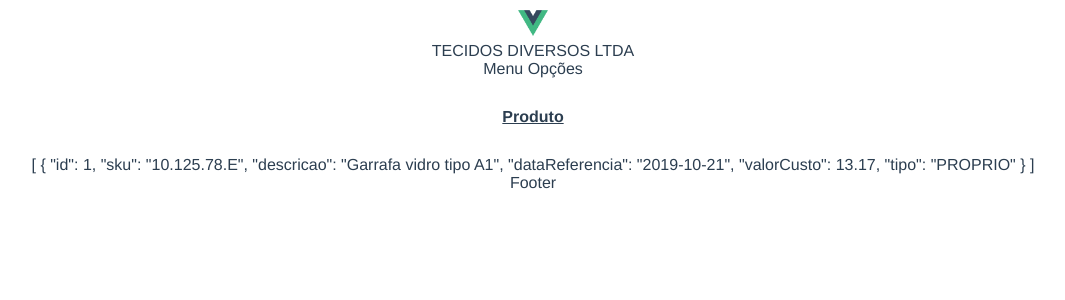
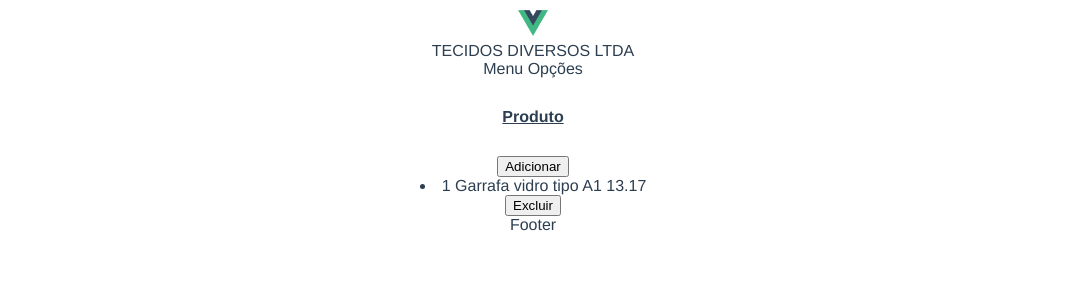
Before and after one commit to renatopocay/vue3_crud, a Vue app: page /products in a window 1280 px wide. Shown: the top 300 px of the page, without its empty margins (107-1172 px from the left). Built offline with nearby package versions, Linux system fonts and the light colour scheme; data requests are answered from the project's data file.

Commit message:
create and delete product

```diff
--- /dev/null
+++ b/src/components/products/Product.vue
@@ -0,0 +1,37 @@
+<template>
+  <div><input type="text" v-model="product.sku" /></div>
+  <div><input type="text" v-model="product.descricao" /></div>
+  <div><input type="text" v-model="product.dataReferencia" /></div>
+  <div><input type="text" v-model="product.valorCusto" /></div>
+  <div>
+    <input
+      type="button"
+      value="Voltar"
+      v-on:click="$router.push({ path: '/products' })"
+    />
+  </div>
+  <div><input type="button" value="Gravar" v-on:click="saveProduct()" /></div>
+</template>
+
+<script>
+export default {
+  name: "ProductCpt",
+  data() {
+    return {
+      product: {},
+    }
+  },
+  methods: {
+    saveProduct() {
+      this.http
+        .post(this.base_url + "/products", this.product)
+        .then(() => {
+          this.$router.push({ path: "/products" })
+        })
+        .catch(error => {
+          console.log(error)
+        })
+    },
+  },
+}
+</script>
--- /dev/null
+++ b/src/components/products/ProductList.vue
@@ -0,0 +1,65 @@
+<template>
+  <div>
+    <input type="button" value="Adicionar" v-on:click="createProduct()" /><br />
+    <li v-for="product in products" :key="product.id">
+      {{ product.id }}
+      {{ product.sky }}
+      {{ product.descricao }}
+      {{ product.valorCusto }}
+
+      <div>
+        <input
+          type="button"
+          value="Excluir"
+          v-on:click="deleteProduct(product.id)"
+        />
+      </div>
+    </li>
+  </div>
+</template>
+
+<script>
+export default {
+  name: "ProductListCpt",
+  data() {
+    return {
+      products: [],
+    }
+  },
+  methods: {
+    // Create Products
+    createProduct() {
+      this.$router.push({ path: "/product/" })
+    },
+
+    // Delete Products
+    deleteProduct(id) {
+      this.http
+        .delete(this.base_url + "/products/" + id)
+        .then(() => {
+          this.products = this.products.filter(p => p.id !== id)
+        })
+        .catch(error => {
+          console.log(error)
+        })
+    },
+
+    // Show Products
+    getProducts() {
+      let url = this.base_url + "/products"
+      console.log(url)
+      this.http
+        .get(url)
+        .then(response => {
+          this.products = response.data
+        })
+        .catch(error => {
+          console.log(error)
+        })
+    },
+  },
+  mounted() {
+    this.getProducts()
+  },
+}
+</script>
--- a/src/components/products/ProductsList.vue
+++ /dev/null
@@ -1,33 +0,0 @@
-<template>
-  <div>
-    {{ products }}
-  </div>
-</template>
-
-<script>
-export default {
-  name: "ProductsListdCpt",
-  data() {
-    return {
-      products: [],
-    }
-  },
-  methods: {
-    createProduct() {
-      console.log("createProduct")
-    },
-  },
-  mounted() {
-    let url = this.base_url + "/products"
-    console.log(url)
-    this.http
-      .get(url)
-      .then(response => {
-        this.products = response.data
-      })
-      .catch(error => {
-        console.log(error)
-      })
-  },
-}
-</script>
--- a/src/router/index.js
+++ b/src/router/index.js
@@ -1,5 +1,7 @@
 import { createRouter, createWebHistory } from "vue-router"
 import Dashboard from "../views/dashboard/DashboardView.vue"
+import ProductList from "../views/products/ProductListView.vue"
+import Product from "../views/products/ProductView.vue"
 
 const routes = [
   {
@@ -8,12 +10,14 @@ const routes = [
     component: Dashboard,
   },
   {
+    path: "/product",
+    name: "product",
+    component: Product,
+  },
+  {
     path: "/products",
     name: "products",
-    component: () =>
-      import(
-        /* webpackChunkName: "about" */ "../views/products/ProductsView.vue"
-      ),
+    component: ProductList,
   },
 ]
 
--- /dev/null
+++ b/src/views/products/ProductListView.vue
@@ -0,0 +1,15 @@
+<template>
+  <div>
+    <ProductListCpt />
+  </div>
+</template>
+
+<script>
+import ProductListCpt from "@/components/products/ProductList.vue"
+
+export default {
+  components: {
+    ProductListCpt,
+  },
+}
+</script>
--- /dev/null
+++ b/src/views/products/ProductView.vue
@@ -0,0 +1,15 @@
+<template>
+  <div>
+    <ProductCpt />
+  </div>
+</template>
+
+<script>
+import ProductCpt from "@/components/products/Product.vue"
+
+export default {
+  components: {
+    ProductCpt,
+  },
+}
+</script>
--- a/src/views/products/ProductsView.vue
+++ /dev/null
@@ -1,15 +0,0 @@
-<template>
-  <div>
-    <ProductsListdCpt />
-  </div>
-</template>
-
-<script>
-import ProductsListdCpt from "@/components/products/ProductsList.vue"
-
-export default {
-  components: {
-    ProductsListdCpt,
-  },
-}
-</script>
```
